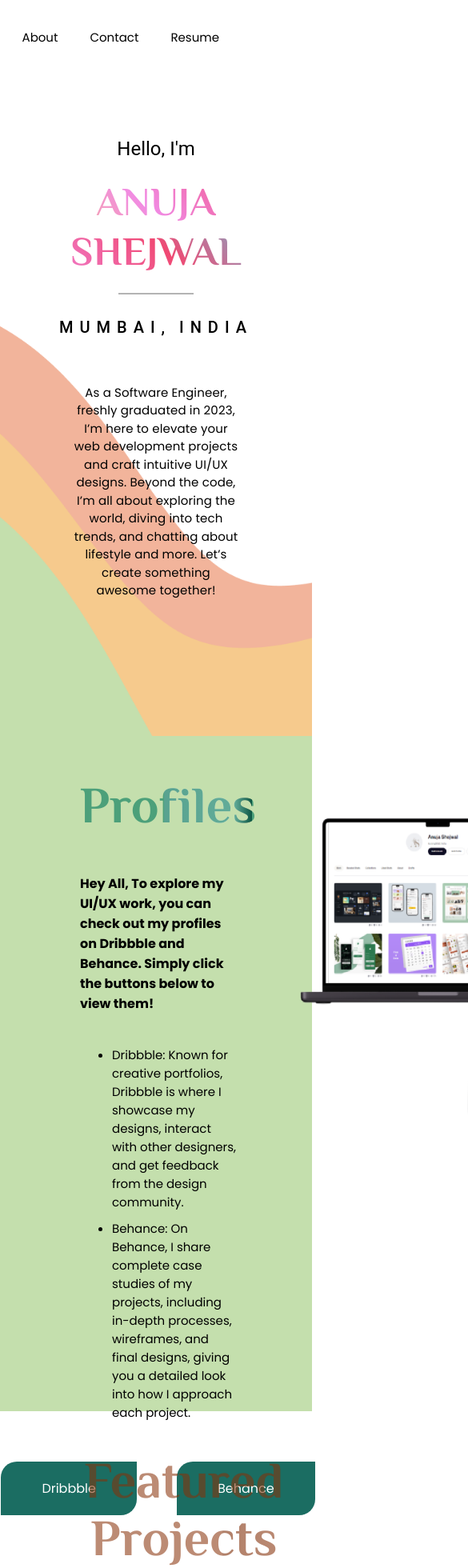
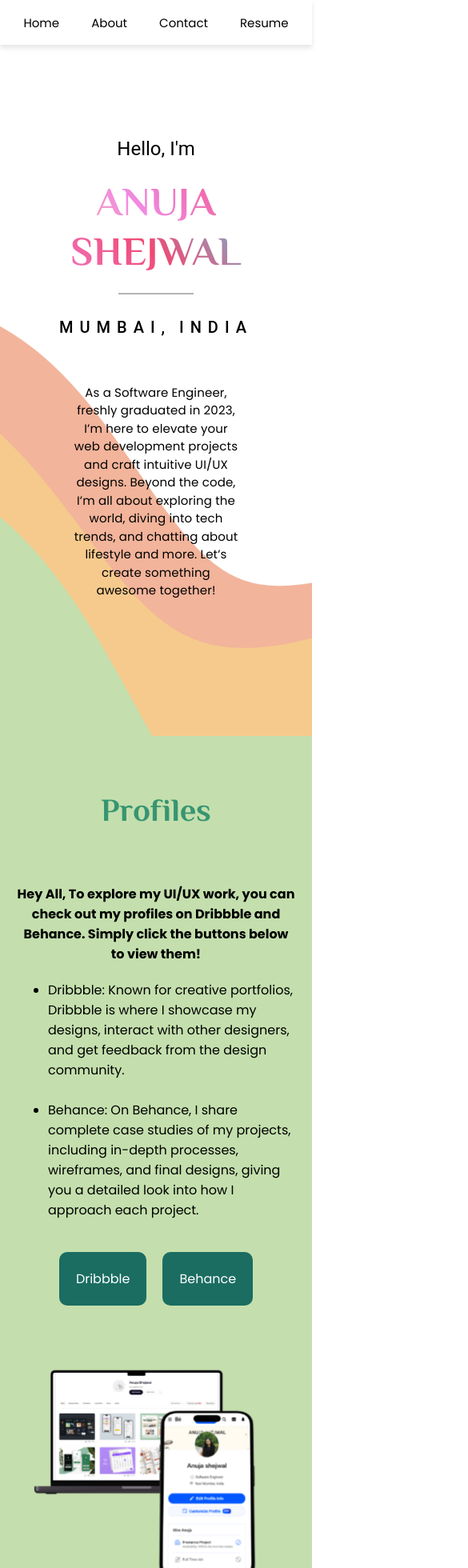
Before and after one commit to anujashejwal/personal-portfolio, a React (Create React App) app: page / in a window 390 px wide. Shown: the top 1960 px of the page at 80% size, 585 px wide, since content can reach past the window. Built offline with nearby package versions, Linux system fonts and the light colour scheme; a web font is replaced by a local one.

Commit message:
responsive

```diff
--- a/src/Components/About/About.css
+++ b/src/Components/About/About.css
@@ -1,37 +1,177 @@
-
-.about-page{
+.about-page {
   justify-content: center !important;
   align-items: center;
   font-family: "Poppins", sans-serif !important;
+
 }
-.profiles{
-  background-color: #FFDBB5;
+
+.profiles {
   background-color: #C4DFAD;
-  height:100vh;
+  height: auto; /* Change to auto for responsive height */
+  padding: 20px;
 }
-.profiles-sections{
+
+.profiles-sections {
   display: flex;
+  flex-direction: column; /* Change to column for smaller screens */
+  align-items: center;
   width: 100%;
 }
-.about-page h1{
+
+.about-page h1 {
+  text-align: center;
+  margin: 0;
+  padding: 50px 30px;
+  font-size: 2.5rem; /* Reduce size for smaller screens */
+  font-family: 'Philosopher', sans-serif !important;
+  color: #047a5cbb;
+}
+
+.profile-txt {
+  width: 100%; /* Full width for smaller screens */
+  text-align: center; /* Center text on small screens */
+  margin-bottom: 20px;
+  padding: 20px;
+  background-color: transparent;
+}
+
+.profile-txt ul {
   text-align: left;
-  margin: 0;
+  margin: 20px auto;
+}
+
+.profile-buttons {
+  display: flex;
+  justify-content: center;
+  align-items: center;
+  flex-wrap: wrap; /* Enable wrapping for buttons on small screens */
+  gap: 20px;
+}
+
+.profile-buttons button {
+  font-size: 14px;
+  padding: 20px 20px;
+  font-family: "Poppins", sans-serif !important;
+  font-size: 16px;
+  font-weight: 400;
+  color:white;
+  border-radius: 10px;
+  margin-top: 20px;
+  border: 1px solid transparent;
+  background-color: #1b6d62;
+  cursor: pointer;
+}
+
+.frames-img {
+  width: 100%;
+  height: auto; /* Responsive image sizing */
+  max-width: 450px; /* Limit max size for larger screens */
+  margin-top: 20px;
+}
+
+.accounts h1 {
+  text-align: center;
+  margin-top: 40px;
+}
+
+.accounts-boxes {
+  width: 100%;
+  margin: 50px auto;
+  display: flex;
+  justify-content: center;
+  flex-direction: column; /* Stack boxes on small screens */
+  gap: 20px;
+}
+
+.left-1, .left-2, .left-3 {
+  text-align: center;
   padding: 30px;
-  padding-top: 50px;
-  padding:50px 30px;
-  padding-bottom: 0;
-  margin-left: 70px;
-  font-size: 4rem;
-  font-family: 'Merienda', sans-serif;
-  font-family: 'Philosopher', sans-serif !important;
-  color: #047a5c9f;
-  background: -webkit-gradient(linear, left top, right top, from(#e6e6e6), to(#1d1c1c), color-stop(0.8, #ffffff)) no-repeat;
-  background: gradient(linear, left top, right top, from(#222), to(#222), color-stop(0.8, #fff)) no-repeat;
-  background-size: 110px 100%;
-  -webkit-background-clip: text;
-  background-clip: text;
-  animation: flick 1.5s infinite;
+  background-color: rgba(30, 30, 30, 0.6);
+  color: white;
+  border-radius: 20px;
+  transition: transform 0.3s ease-in-out;
+}
 
+.left-1 {
+  background: linear-gradient(164deg, rgba(0,117,181,1) 26%, rgba(12,180,243,1) 62%);
+}
+
+.left-2 {
+  background: linear-gradient(115deg, #f9ce34, #ee2a7b, #6228d7);
+}
+
+.left-3 {
+  background: linear-gradient(162deg, rgba(214,218,215,1) 0%, rgba(69,70,69,1) 24%, rgba(0,0,0,1) 52%, rgba(69,70,69,1) 78%, rgba(214,218,215,1) 100%);
+}
+
+.left-1:hover, .left-2:hover, .left-3:hover {
+  transform: scale(1.05); /* Reduce hover effect for small screens */
+}
+
+.left-1 a, .left-2 a, .left-3 a {
+  text-decoration: none;
+  color: white;
+}
+
+.logo-img {
+  height: 40px; /* Reduce logo size for smaller screens */
+  max-width: 40px;
+  border-radius: 15px;
+  margin-top: 10px;
+}
+
+/* Responsive Design Adjustments */
+@media (min-width: 768px) {
+  .accounts-boxes {
+    flex-direction: row; /* Horizontally align boxes on medium to large screens */
+    gap: 30px;
+    width: 50%;
+  }
+
+  .logo-img {
+    height: 50px; /* Increase logo size for larger screens */
+    max-width: 50px;
+  }
+
+  .left-1, .left-2, .left-3 {
+    padding: 40px; /* Add more padding for larger screens */
+  }
+
+  .left-1:hover, .left-2:hover, .left-3:hover {
+    transform: scale(1.1); /* Increase hover effect on larger screens */
+  }
+}
+
+@media (min-width: 1024px) {
+  .accounts-boxes {
+    width: 70%; /* Further reduce the width on large screens for better alignment */
+  }
+
+  .logo-img {
+    height: 60px; /* Even larger logo size for large screens */
+    max-width: 60px;
+  }
+}
+
+@media (min-width: 768px) {
+  .profiles-sections {
+    flex-direction: row; /* Switch to row layout for medium screens */
+    justify-content: space-between;
+  }
+
+  .profile-txt {
+    width: 50%; /* Increase width for larger screens */
+  }
+
+  .frames-img {
+    width: 470px;
+    height: 450px;
+  }
+
+  .accounts-boxes {
+    flex-direction: row; /* Row layout for larger screens */
+    gap: 50px;
+  }
 }
 
 @keyframes flick {
@@ -42,174 +182,3 @@
     background-position: top right;
   }
 }
-
-.profile-txt{
-  width: 50%;
-  height: max-content;
-  text-align: left;
-  margin-bottom: 30px;
-  margin: 0 50px;
-  border-radius: 15px;
-  color: black;
-  padding: 50px !important;
-  background-color: transparent;
-
-}
-.profile-txt p {
-  font-size: 18px;
-  margin-bottom: 10px;
-
-}
-.profile-txt ul{
-  list-style-type: disc;
-  text-align: left;
-  margin: 40px auto;
-  display: inline-block;
-  font-size: 15px;
-
-}
-.profile-txt li{
-  margin-bottom: 10px;
-
-}
-.profile-buttons{
-  display: flex;
-  justify-content: center;
-  align-items: center;
-  gap: 50px;
-
-}
-.profile-buttons button{
-  padding: 20px 50px;
-  font-family: "Poppins", sans-serif !important;
-  font-size: 16px;
-  font-weight: 400;
-  color:white;
-  border-radius: 20px 0 20px 0;
-  border: 1px solid transparent;
-  background-color: #1b6d62;
-  cursor: pointer;
-}
-.frames-img{
-  width: 470px;
-  height: 450px;
-  margin-top: -50px;
-  margin-left: -50px;
-}
-.accounts h1{
-  text-align: center;
-}
-
-.accounts-boxes{
-  width: 80%;
-  margin:80px auto;
-  margin-bottom: 50px;
-  display: flex;
-  justify-content: center;
-  align-items: center;
-  gap: 50px;
-  }
-
-
-.left-1,.left-2,.left-3{
-  text-align: center;
-  height: max-content;
-  padding: 40px;
-  background-color: rgba(30, 30, 30, 0.6);
-  color: white;
-  transition: transform 0.3s ease-in-out;
-}
-.left-1{
-    border-radius: 20px ;
-    background: linear-gradient(164deg, rgba(0,117,181,1) 26%, rgba(12,180,243,1) 62%);
-
-}
-.left-2{
-  border-radius: 20px ;
-    background: linear-gradient(115deg, #f9ce34, #ee2a7b, #6228d7);
-}
-.left-3{
-    border-radius: 20px;
-    background: linear-gradient(162deg, rgba(214,218,215,1) 0%, rgba(69,70,69,1) 24%, rgba(0,0,0,1) 52%, rgba(69,70,69,1) 78%, rgba(214,218,215,1) 100%);
-}
-
-
-.left-1:hover,
-.left-2:hover,
-.left-3:hover {
-  transform: scale(1.1);
-}
-
-.left-1 a,.left-2 a,.left-3 a{
-  text-decoration: none;
-  color: white;
-  cursor: pointer;
-}
-
-.section-middle-right{
-  width:50%
-}
-@media (min-width: 768px) {
-
-
-    /* .section-middle {
-      width: 50%;
-    } */
-
-    .left-1,
-    .left-2,
-    .left-3 {
-      width: 85%; /* Reset width for larger screens */
-
-    }
-  }
-.logo-img{
-    height: 55px;
-    max-width: 55px;
-    border-radius: 15px;
-    margin-top: 10px;
-    /* background: linear-gradient(115deg, #f9ce34, #ee2a7b, #6228d7); */
-}
-
-  @keyframes fadeIn {
-    from {
-      opacity: 0;
-    }
-    to {
-      opacity: 1;
-    }
-  }
-
-
-
-
-/*.dribbble-link h2{
-    position: relative;
-    font-size: 4vw;
-    color: transparent;
-    margin-top: 0;
-    -webkit-text-stroke: 0.3vw #563D10;
-    text-transform: uppercase;
-
-}
-.dribbble-link h2::before{
-    content: attr(data-text);
-    position: absolute;
-    top: 0;
-    height: 100%;
-    width: 0;
-    color: #E6C744;
-    -webkit-text-stroke: 0vw #563D10;
-    border-right: 1px solid #563D10;
-    overflow: hidden;
-    animation: animate 5s linear infinite;
-}*/
-@keyframes animate{
-
-     0%,10%,100%{
-        width: 0;
-     }
-    70%,90%{
-        width: 51%;
-    }
-}
--- a/src/Components/About/About.tsx
+++ b/src/Components/About/About.tsx
@@ -21,6 +21,7 @@ export default function About() {
         <li>
           Dribbble: Known for creative portfolios, Dribbble is where I showcase my designs, interact with other designers, and get feedback from the design community.
         </li>
+        <br></br>
         <li>
           Behance: On Behance, I share complete case studies of my projects, including in-depth processes, wireframes, and final designs, giving you a detailed look into how I approach each project.
         </li>
@@ -50,7 +51,9 @@ export default function About() {
 
 
         </div>
+
         <Work/>
+
         <section className="accounts">
         <h1>Accounts</h1>
 
--- a/src/Components/Contact/Contact.css
+++ b/src/Components/Contact/Contact.css
@@ -10,7 +10,6 @@
 .contact-container h1{
   color: black;
   font-family: 'Philosopher', sans-serif !important;
-  font-size: 3rem;
   padding: 50px;
   color:black;
     font-size:3rem;
@@ -18,11 +17,10 @@
     text-align: left;
     margin: 0;
     padding: 50px 50px 0;
-    margin-left: 70px;
-    font-size: 4rem;
+    font-size: 2.5rem;
     font-family: 'Merienda', sans-serif;
     font-family: 'Philosopher', sans-serif !important;
-    color: #14476e8f;
+    color: #14476eb0;
     background: -webkit-gradient(linear, left top, right top, from(#e6e6e6), to(#1d1c1c), color-stop(0.8, #ffffff)) no-repeat;
     background: gradient(linear, left top, right top, from(#0c0b0b), to(#222), color-stop(0.8, #fff)) no-repeat;
     background-size: 110px 100%;
--- a/src/Components/Navbar/Navbar.css
+++ b/src/Components/Navbar/Navbar.css
@@ -1,24 +1,32 @@
-.navbar{
+/* Main navbar styles */
+.navbar {
   position: sticky;
   display: flex;
-  justify-content:center;
-  align-items: flex-end;
-  padding-right: 80px;
+  justify-content: center;
+  align-items: center;
   background-color: white !important;
-  top: 0; /* Ensures the sticky position sticks at the top */
-  box-shadow: 0 4px 6px rgba(255, 255, 255, 0.3) !important;
-  z-index: 1000; /* Keeps the navbar above other elements when scrolling */
+  top: 0;
+  box-shadow: 0 4px 6px rgba(0, 0, 0, 0.1) !important;
+  z-index: 1000;
+  padding: 0 20px;
 }
 
+.nav-links {
+  display: flex;
+  align-items: center;
+}
+
+/* Link styles */
 .nav-link {
   font-family: 'Inter', sans-serif;
   text-transform: capitalize;
-    color: black; /* Default link color */
+  color: black;
   text-decoration: none;
-    margin: 35px 20px;
+  margin: 15px 20px;
   font-family: "Poppins", sans-serif;
   font-weight: 400;
 }
+
 .nav-link:hover {
   color: #ED7C82;
   cursor: pointer;
@@ -28,7 +36,35 @@
   color: #ED7C82; /* Color for the active link */
 }
 
-/* .button:hover{
-  background-color:rgba(84, 83, 83, 0.6);
-  color:black;
-} */
+/* Hide menu button on larger screens */
+.menu-button {
+  display: none;
+}
+
+/* Responsive layout for mobile screens */
+@media (max-width: 768px) {
+  .navbar {
+    justify-content: space-between;
+    padding: 0 10px;
+  }
+
+  /* Hide the nav-links on mobile */
+  .nav-links {
+    display: none;
+  }
+
+  /* Show the hamburger menu on smaller screens */
+  .menu-button {
+    display: block;
+  }
+}
+
+/* Mobile dropdown menu styles */
+.menu-dropdown .MuiPaper-root {
+  background-color: white;
+  color: black;
+}
+
+.menu-dropdown .nav-link {
+  margin: 0;
+}
--- a/src/Components/Navbar/Navbar.tsx
+++ b/src/Components/Navbar/Navbar.tsx
@@ -1,4 +1,5 @@
 import { AppBar, Toolbar } from '@mui/material';
+import MenuIcon from '@mui/icons-material/Menu';
 import { Link } from 'react-router-dom';
 import { Link as ScrollLink } from 'react-scroll';
 import "./Navbar.css";
--- a/src/Components/Work/Work.css
+++ b/src/Components/Work/Work.css
@@ -8,16 +8,10 @@
     padding:50px 30px;
     padding-bottom: 0;
     margin-left: 70px;
-    font-size: 4rem;
+    font-size: 2.5rem;
     font-family: 'Merienda', sans-serif;
     font-family: 'Philosopher', sans-serif !important;
-    color: #8830078f;
-    background: -webkit-gradient(linear, left top, right top, from(#e6e6e6), to(#1d1c1c), color-stop(0.8, #ffffff)) no-repeat;
-    background: gradient(linear, left top, right top, from(#0c0b0b), to(#222), color-stop(0.8, #fff)) no-repeat;
-    background-size: 110px 100%;
-    -webkit-background-clip: text;
-    background-clip: text;
-    animation: flick 1.7s infinite;
+    color: #7a2904d0;
     text-align: center;
 }
 .head-para{
```
Lines whose indentation alone changed are shown as unchanged.
